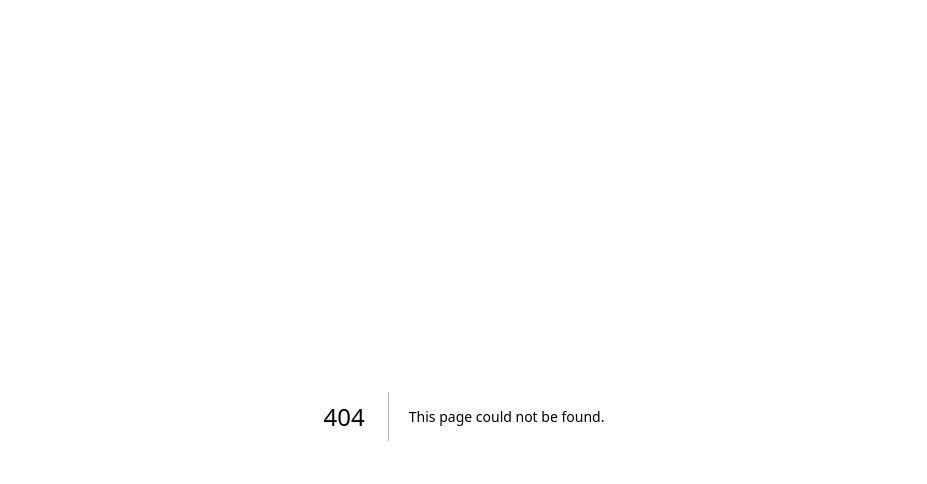
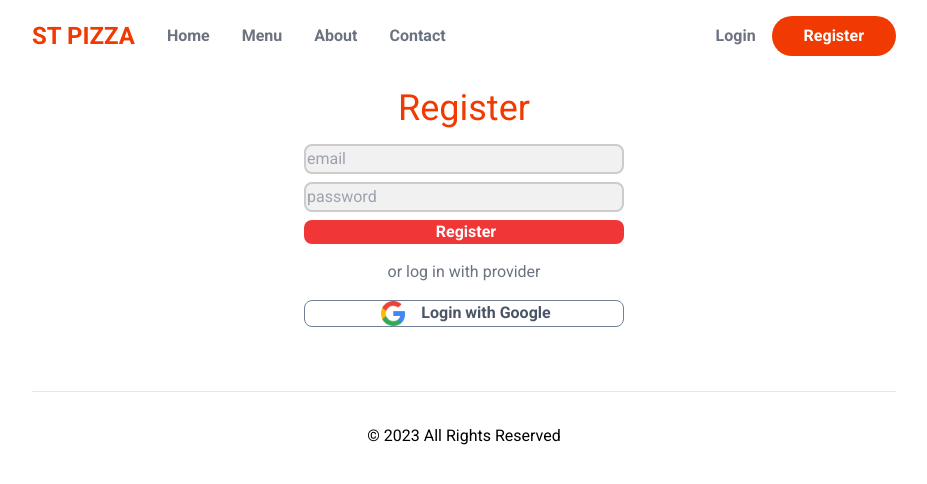
Before and after one commit to Matt-mdj/Food_App, a Next.js app in the folder food-ordering-app/: page /register in a window 1280 px wide. Before the commit this address had no page. Shown: the top 484 px of the page, without its empty margins (176-1103 px from the left). Built offline with nearby package versions, Linux system fonts and the light colour scheme.

Commit message:
Working on Auth

```diff
--- /dev/null
+++ b/food-ordering-app/src/app/api/auth/[...nextauth]/route.js
@@ -0,0 +1,40 @@
+import NextAuth from "next-auth"
+import CredentialsProvider from "next-auth/providers/credentials"
+const handler = NextAuth({
+    providers: [
+        CredentialsProvider({
+          name: 'Credentials',
+          // The credentials is used to generate a suitable form on the sign in page.
+          // You can specify whatever fields you are expecting to be submitted.
+          // e.g. domain, username, password, 2FA token, etc.
+          // You can pass any HTML attribute to the <input> tag through the object.
+          credentials: {
+            username: { label: "Email", type: "email", placeholder: "test@example.com" },
+            password: { label: "Password", type: "password" }
+          },
+          async authorize(credentials, req) {
+            // You need to provide your own logic here that takes the credentials
+            // submitted and returns either a object representing a user or value
+            // that is false/null if the credentials are invalid.
+            // e.g. return { id: 1, name: 'J Smith', email: 'jsmith@example.com' }
+            // You can also use the `req` object to obtain additional parameters
+            // (i.e., the request IP address)
+            const res = await fetch("/your/endpoint", {
+              method: 'POST',
+              body: JSON.stringify(credentials),
+              headers: { "Content-Type": "application/json" }
+            })
+            const user = await res.json()
+
+            // If no error and we have user data, return it
+            if (res.ok && user) {
+              return user
+            }
+            // Return null if user data could not be retrieved
+            return null
+          }
+        })
+    ]
+})
+
+export { handler as GET, handler as POST }
--- /dev/null
+++ b/food-ordering-app/src/app/api/register/route.js
@@ -0,0 +1,3 @@
+export function POST(req){
+    return Response.json('ok');
+}
--- a/food-ordering-app/src/app/globals.css
+++ b/food-ordering-app/src/app/globals.css
@@ -1,8 +1,38 @@
-@tailwind base;
-@tailwind components;
-@tailwind utilities;
+@import 'tailwindcss/base';
+@import 'tailwindcss/components';
+@import 'tailwindcss/utilities';
 
 section.hero{
   display: grid;
   grid-template-columns: .4fr .6fr;
 }
+
+input[type="email"],
+input[type="password"],
+input[type="text"]{
+  display: block;
+  width: 100%;
+  margin-top: .5rem;
+  border: 2px solid #ccc;
+  padding: 1px;
+  background-color: #ecececb3;
+  border-radius: .5rem;
+}
+
+button{
+  display: block;
+  width: 100%;
+  margin-top: 8px; /* Adjust the value according to your needs */
+  color: #4a5568; /* Adjust the value for text color */
+  font-weight: 600; /* Equivalent to font-semibold */
+  border: 1px solid #718096; /* Equivalent to border border-gray-500 */
+  border-radius: .5rem; /* Adjust the value according to your needs */
+  padding-left: 6px; /* Equivalent to px-6 */
+  padding-right: 2px;
+}
+
+button[type="submit"], .submit{
+  border: none; /* Equivalent to border-0 */
+  background-color: #f03636; /* Replace with your actual primary color */
+  color: #ffffff;
+}
--- a/food-ordering-app/src/app/layout.js
+++ b/food-ordering-app/src/app/layout.js
@@ -1,4 +1,5 @@
 import { Roboto } from 'next/font/google'
+import Header from '@/components/Layout/Header'
 import './globals.css'
 
 const roboto = Roboto({ subsets: ['latin'] , weight: ['400', '500', '700']  })
@@ -13,7 +14,11 @@ export default function RootLayout({ children }) {
     <html lang="en">
       <body className={roboto.className}>
         <main className="max-w-4xl mx-auto p-4">
+          <Header />
           {children}
+          <footer className="border-t p-8 text-center text-grey-500 mt-16">
+            &copy; 2023 All Rights Reserved
+          </footer>
         </main>
 
       </body>
--- a/food-ordering-app/src/app/page.js
+++ b/food-ordering-app/src/app/page.js
@@ -1,5 +1,5 @@
 import Image from 'next/image'
-import Header from '@/components/Layout/Header'
+
 import Hero from '@/components/Layout/Hero'
 import HomeMenu from '@/components/Layout/HomeMenu'
 import SectionHeaders from '@/components/Layout/SectionHeaders'
@@ -8,7 +8,7 @@ import SectionHeaders from '@/components/Layout/SectionHeaders'
 export default function Home() {
   return (
     <>
-      <Header />
+
       <Hero />
       <HomeMenu/>
       <section className='text-center my-16'>
@@ -40,9 +40,7 @@ export default function Home() {
           </a>
         </div>
       </section>
-      <footer className="border-t p-8 text-center text-grey-500 mt-16">
-        &copy; 2023 All Rights Reserved
-      </footer>
+
     </>
   )
 }
--- /dev/null
+++ b/food-ordering-app/src/app/register/page.js
@@ -0,0 +1,38 @@
+"use client";
+import Image from "next/image";
+import { useState } from "react";
+
+export default function RegisterPage(){
+    const [email,setEmail] = useState('');
+    const [password,setPassword] = useState('');
+    function handleFormSubmit(){
+        ev.preventDefault();
+        fetch('/api/register', {
+            method: 'POST',
+            body: JSON.stringify({email, password}),
+            headers: {'Content-Type': 'application/json'},
+        });
+    }
+    return(
+        <section className="mt-8 ">
+            <h1 className="text-center text-primary text-4xl mb-4">
+                Register
+            </h1>
+            <form className="block max-w-xs mx-auto" onSubmit={handleFormSubmit}>
+                <input type="email" placeholder="email" value={email}
+                    onChange={ev => setEmail(ev.target.value)}/>
+                <input type="password" placeholder="password"
+                    onChange={ev => setPassword(ev.target.value)}/>
+                <button type="submit">Register</button>
+                <div className="my-4 text-center text-gray-500">
+                    or log in with provider
+                </div>
+                <button className="flex gap-4 justify-center">
+                    <Image src={'/google.png'} alt={''} width={24} height={24}/>
+                    Login with Google
+                </button>
+            </form>
+
+        </section>
+    );
+}
--- a/food-ordering-app/src/components/Layout/Header.js
+++ b/food-ordering-app/src/components/Layout/Header.js
@@ -8,15 +8,15 @@ export default function Header() {
                     <Link className="text-primary font-semibold text-2xl" href={'/'}>
                         ST PIZZA
                     </Link>
-                    <Link href={''}>Home</Link>
+                    <Link href={'/'}>Home</Link>
                     <Link href={''}>Menu</Link>
                     <Link href={''}>About</Link>
                     <Link href={''}>Contact</Link>
 
                 </nav>
-                <nav className="flex items-center gap-4 text-grey-500 font-semibold">
-                    <Link href="">Login</Link>
-                    <Link href={''} className="bg-primary rounded-full text-white px-8 py-2">Register</Link>
+                <nav className="flex items-center gap-4 text-gray-500 font-semibold">
+                    <Link href={'/login'}>Login</Link>
+                    <Link href={'/register'} className="bg-primary rounded-full text-white px-8 py-2">Register</Link>
                 </nav>
             </header>
         </>
--- a/food-ordering-app/src/components/Layout/Hero.js
+++ b/food-ordering-app/src/components/Layout/Hero.js
@@ -4,7 +4,7 @@ import Right from "../icons/Right";
 export default function Hero() {
     return (
 
-        <section className="hero">
+        <section className="hero mt-4">
             <div className="py-12">
                 <h1 className="text-4xl font-semibold">
                     Everything<br />
```
Also changed, not shown: food-ordering-app/package.json (+8 -5 lines), food-ordering-app/public/google.png (added), 1 other file (tests, documents, lock files or other folders).
